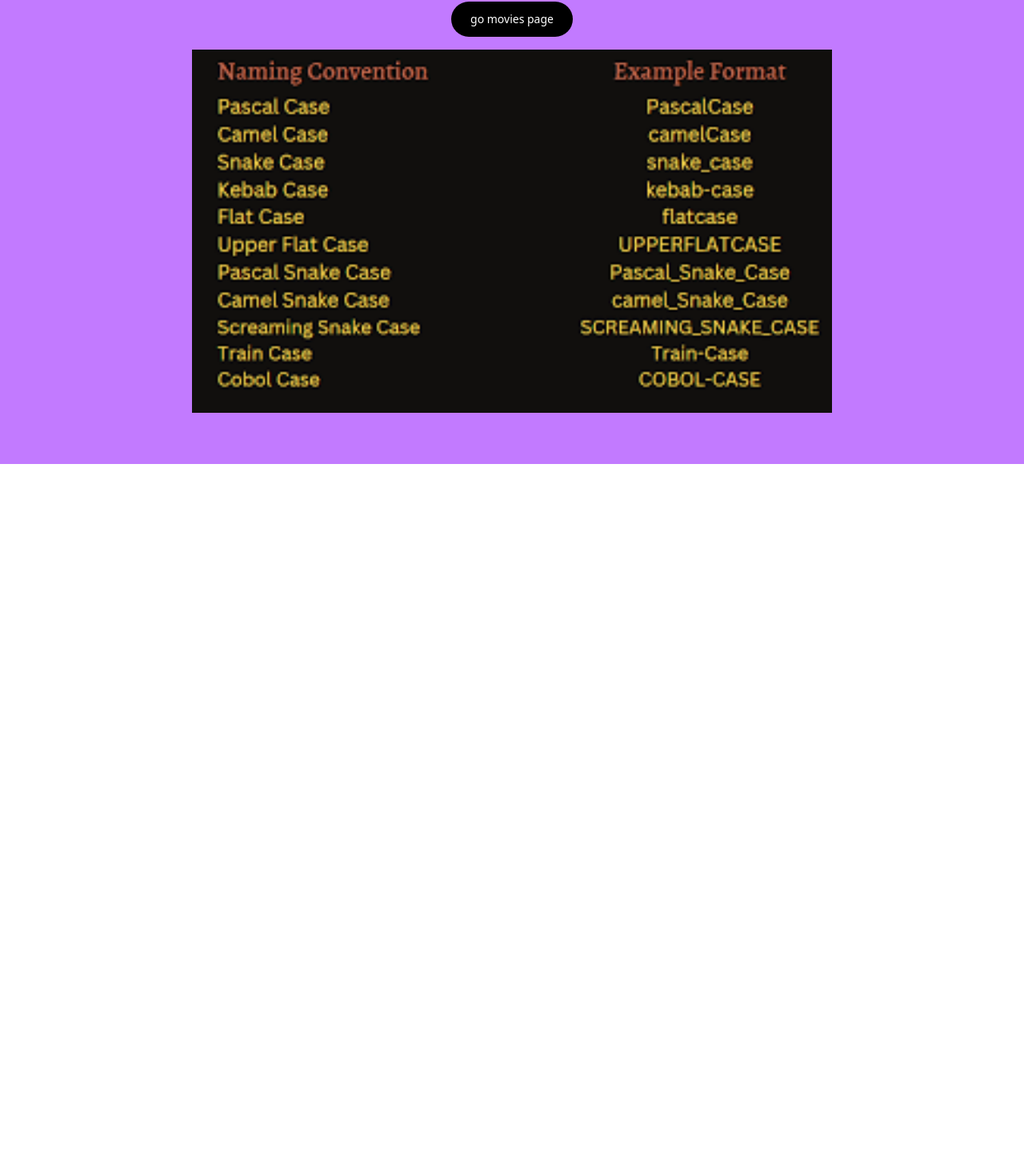
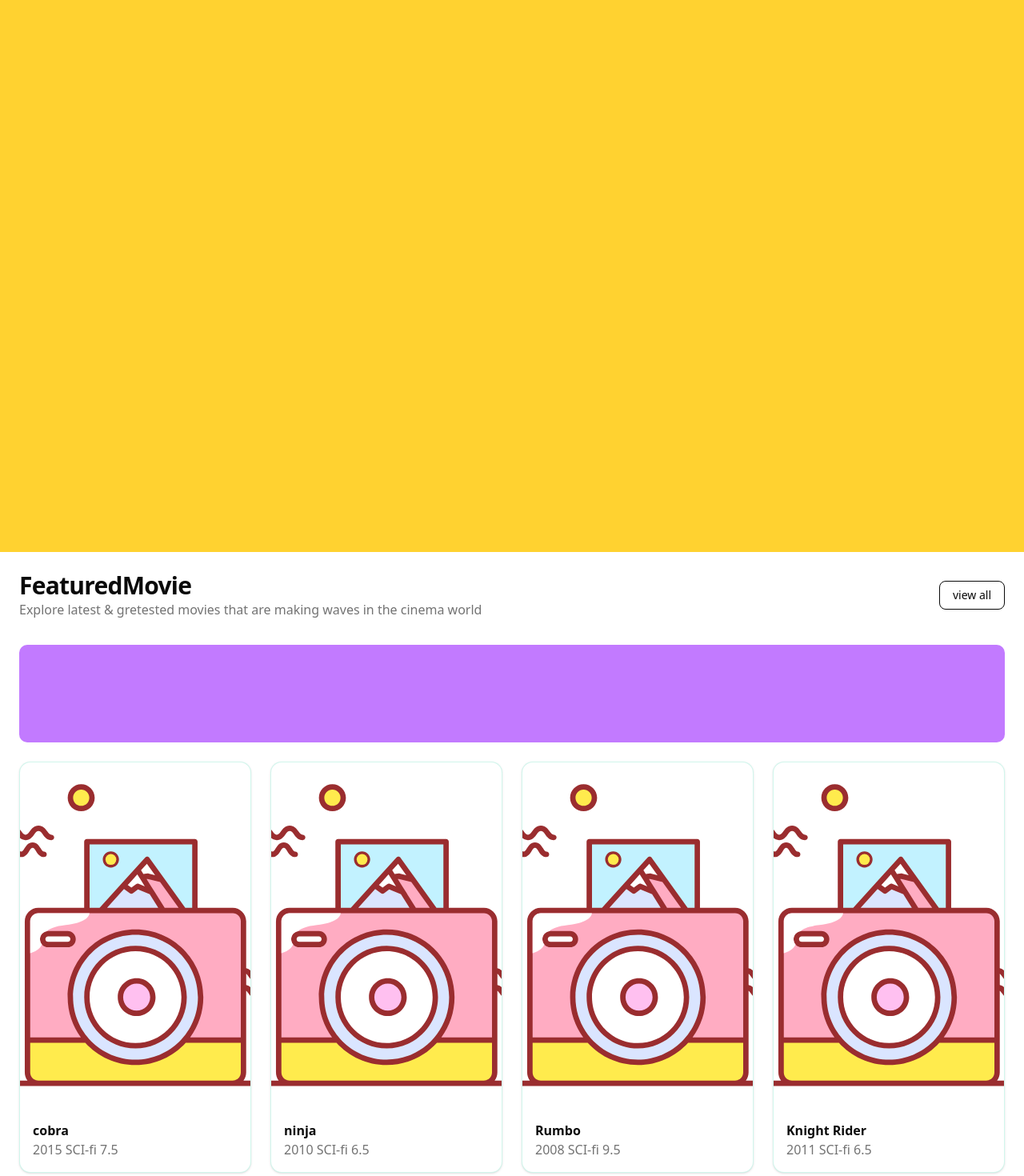
Before and after one commit to waji-git/cinescope-b05, a Next.js app: page / in a window 1280 px wide. Shown: the part 175-1645 px from the top of the page at 80% size. Before the commit the page ends 800 px from the top, so only its background shows below. Built offline with nearby package versions, Linux system fonts and the light colour scheme.

Commit message:
movie card & movie list

```diff
--- a/app/globals.css
+++ b/app/globals.css
@@ -41,6 +41,7 @@
   --radius-md: calc(var(--radius) - 2px);
   --radius-lg: var(--radius);
   --radius-xl: calc(var(--radius) + 4px);
+  --container-8xl: 96rem;
 }
 
 :root {
@@ -57,10 +58,10 @@
   --secondary-foreground: oklch(0.205 0 0);
   --muted: oklch(0.97 0 0);
   --muted-foreground: oklch(0.556 0 0);
-  --accent: red;
+  --accent: #c0f3e5;
   --accent-foreground: oklch(0.205 0 0);
   --destructive: oklch(0.577 0.245 27.325);
-  --border: oklch(0.922 0 0);
+  --border: #a4d1c4(0.922 0 0);
   --input: oklch(0.922 0 0);
   --ring: oklch(0.708 0 0);
   --chart-1: oklch(0.646 0.222 41.116);
@@ -119,4 +120,11 @@
   body {
     @apply bg-background text-foreground;
   }
-}
+
+  }
+
+    @utility container {
+      margin-inline: auto;
+      padding-inline: 2rem;
+      @apply xl:max-w-[87.5rem];
+    }
--- a/app/page.tsx
+++ b/app/page.tsx
@@ -1,23 +1,16 @@
-import Link from "next/link";
-import Image from "next/image";
+
 import MainNav from "@/components/main-nav";
+import HeroBanner from "@/components/landing/hero-banner";
+import FeaturedMovie from "@/components/landing/featured-movie";
 
 export default function HomePage() {
   return (
-    <div className="text-center min h-screen">
+    <div className=" flex flex-col relative min h-screen">
      <MainNav />
-  <main className = "flex flex-col justify-center items-center gap-4 flex-12 bg-purple-400 text-2xl py-16">
-    This my homepage
-    <Link href="/movies" className= "text-white text-sm bg-black rounded-full px-6 py-3"> go movies page</Link>
-
-<Image src ="/assets/naming.png" alt= "namin"
-width ={800}
- height= {300} />
-
-
- {/* <footer className=" bg-orange-500 border-primary/20 bg background sticky top-0 z-50 w w-full border-b"  >this my footer</footer> */}
-
-   </main>
+     <main className="flex-1">
+    <HeroBanner />
+    <FeaturedMovie />
+    </main>
    </div>
 
   );
--- /dev/null
+++ b/components/landing/featured-movie.tsx
@@ -0,0 +1,28 @@
+import React from 'react'
+import { Button } from '../ui/button'
+import MoviesList from './movies-list'
+
+
+export default function FeaturedMovie() {
+  return (
+    <section id = "featured-movie" className="container-8xl px-4 py-6 md:px-6 w-full">
+        <div className='mb-8 flex items-center justify-between'>
+        <div>
+        <h2 className="text-3xl font-bold tracking-tight">
+FeaturedMovie
+        </h2>
+        <p className="text-muted-foreground">
+            Explore latest & gretested movies that are making waves in the cinema world
+        </p>
+        </div>
+       <Button variant={'outline'}>  view all</Button>
+        {/* <Button variant =""> view all</Button> */}
+        </div>
+        <div className='w-full h-[122px] bg-purple-400 rounded-lg mb-6'></div>
+        <MoviesList />
+
+
+    </section>
+
+)
+}
--- /dev/null
+++ b/components/landing/hero-banner.tsx
@@ -0,0 +1,8 @@
+import React from 'react'
+
+export default function HeroBanner() {
+  return (
+    <section id= "heroBanner" className=" min-h-[100vh] w-full bg-amber-300 text-center py-16">heroBanner
+  </section>
+  )
+}
--- /dev/null
+++ b/components/landing/movie-card.tsx
@@ -0,0 +1,44 @@
+import Image from "next/image";
+import {
+  Card,
+  // CardAction,
+  CardContent,
+  // CardDescription,
+  // CardFooter,
+  // CardHeader,
+  // CardTitle,
+} from "@/components/ui/card";
+
+type MovieCardProps = {
+  movie: {
+    id: number;
+    title: string;
+    genre: string;
+    releaseYear: string;
+    rating: number;
+    posterUrl?: string;
+  };
+};
+
+export default function MovieCard({ movie }: MovieCardProps) {
+  return (
+    <Card className="border-primary/20 hover:border-primary/50 overflow-hidden py-0 gap-0 transition-colors">
+      <div className="aspect-2/3 w-full overflow-hidden">
+        <Image
+          src={movie?.posterUrl || "/polaroid-svgrepo-com.svg"}
+          alt="..."
+          width={300}
+          height={450}
+          className="h-full w-full object-cover transition-transform duration-300 hover:scale-105"
+          priority
+        />
+      </div>
+      <CardContent className="p-4">
+        <h3 className="line-clamp-1 font-semibold">{movie.title}</h3>
+        <p className="text-muted-foreground text sm">
+          {movie.releaseYear} {movie.genre} {movie.rating}
+        </p>
+      </CardContent>
+    </Card>
+  );
+}
--- /dev/null
+++ b/components/landing/movies-list.tsx
@@ -0,0 +1,41 @@
+import MovieCard from "./movie-card";
+
+const MOVIES =[
+{id:1,
+title: "cobra",
+genre:"SCI-fi",
+releaseYear:2015,
+rating:7.5,
+},
+
+
+{id:2,
+title: "ninja",
+genre:"SCI-fi",
+releaseYear:2010,
+rating:6.5,
+},
+
+{id:3,
+title: "Rumbo",
+genre:"SCI-fi",
+releaseYear:2008,
+rating:9.5,
+},
+{id:4,
+title: "Knight Rider",
+genre:"SCI-fi",
+releaseYear:2011,
+rating:6.5,
+}
+];
+export default function MoviesList() {
+
+return (
+    <div className='grid grid-cols-1 gap-6 sm:grid-col-2 lg:grid-cols-3 xl:grid-cols-4' >
+        { MOVIES.map((movie) => (
+          <MovieCard key = {movie.id} movie ={movie}/>
+          ))}
+            </div>
+  );
+}
--- /dev/null
+++ b/components/ui/card.tsx
@@ -0,0 +1,92 @@
+import * as React from "react"
+
+import { cn } from "@/lib/utils"
+
+function Card({ className, ...props }: React.ComponentProps<"div">) {
+  return (
+    <div
+      data-slot="card"
+      className={cn(
+        "bg-card text-card-foreground flex flex-col gap-6 rounded-xl border py-6 shadow-sm",
+        className
+      )}
+      {...props}
+    />
+  )
+}
+
+function CardHeader({ className, ...props }: React.ComponentProps<"div">) {
+  return (
+    <div
+      data-slot="card-header"
+      className={cn(
+        "@container/card-header grid auto-rows-min grid-rows-[auto_auto] items-start gap-2 px-6 has-data-[slot=card-action]:grid-cols-[1fr_auto] [.border-b]:pb-6",
+        className
+      )}
+      {...props}
+    />
+  )
+}
+
+function CardTitle({ className, ...props }: React.ComponentProps<"div">) {
+  return (
+    <div
+      data-slot="card-title"
+      className={cn("leading-none font-semibold", className)}
+      {...props}
+    />
+  )
+}
+
+function CardDescription({ className, ...props }: React.ComponentProps<"div">) {
+  return (
+    <div
+      data-slot="card-description"
+      className={cn("text-muted-foreground text-sm", className)}
+      {...props}
+    />
+  )
+}
+
+function CardAction({ className, ...props }: React.ComponentProps<"div">) {
+  return (
+    <div
+      data-slot="card-action"
+      className={cn(
+        "col-start-2 row-span-2 row-start-1 self-start justify-self-end",
+        className
+      )}
+      {...props}
+    />
+  )
+}
+
+function CardContent({ className, ...props }: React.ComponentProps<"div">) {
+  return (
+    <div
+      data-slot="card-content"
+      className={cn("px-6", className)}
+      {...props}
+    />
+  )
+}
+
+function CardFooter({ className, ...props }: React.ComponentProps<"div">) {
+  return (
+    <div
+      data-slot="card-footer"
+      className={cn("flex items-center px-6 [.border-t]:pt-6", className)}
+      {...props}
+    />
+  )
+}
+
+export {
+  Card,
+  CardHeader,
+  CardFooter,
+  CardTitle,
+  CardAction,
+  CardDescription,
+  CardContent,
+}
```
Also changed, not shown: public/polaroid-svgrepo-com.svg (added).
